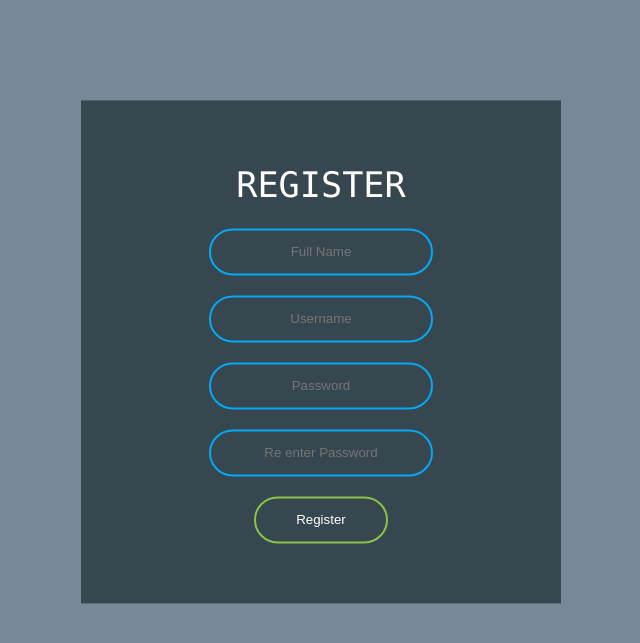
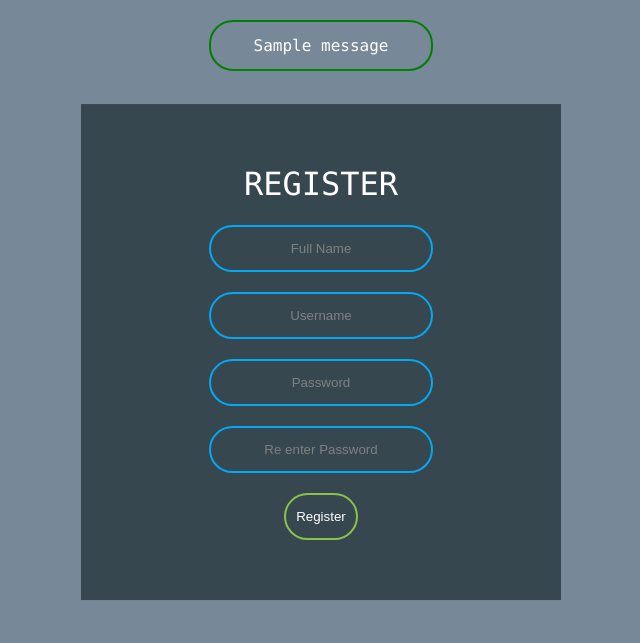
Before and after one commit to Karenw1004/hm647, a Flask app: page /register in a window 1280 px wide. Shown: the part 48-691 px from the top of the page, without its empty margins (319-959 px from the left). Run offline with Flask 2, Linux system fonts and the light colour scheme; tables that the repository leaves empty hold one stand-in row (values such as "Sample post"); one stand-in notice (Sample message) is shown.

Commit message:
grey box css

```diff
--- a/HM/static/styles/payment.css
+++ b/HM/static/styles/box.css
@@ -5,7 +5,7 @@ body
     font-family: consolas;
     background-color: #778899;
 }
-.pay-box{
+.grey-box{
     width: 400px;
     padding: 40px;
     position: absolute;
@@ -16,7 +16,7 @@ body
     text-align: center;
     opacity: 1.3;
 }
-.pay-box h1{
+.grey-box h1{
     color: white;
     text-transform: uppercase;
     font-weight: 500;
@@ -44,7 +44,16 @@ body
     border: 2px solid #03A9F4;
     width: 200px;
 }
-.pay-box input[ type = "radio"]{
+
+.error-oval{
+    border: 2px solid red;
+    width: 200px;
+}
+.success-oval{
+    border: 2px solid green;
+    width: 200px;
+}
+.grey-box input[ type = "radio"]{
     border: 0;
     margin: 20px auto;
     border: 2px solid #03A9F4;
--- a/HM/templates/register.html
+++ b/HM/templates/register.html
@@ -2,27 +2,36 @@
 
 {% block css_link %}
 <link rel= "stylesheet" type= "text/css" href= "{{ url_for('static',filename='styles/navbar.css') }}">
-
-  <!-- <link rel= "stylesheet" type= "text/css" href= "{{ url_for('static',filename='styles/index.css') }}"> -->
-  <link rel= "stylesheet" type= "text/css" href= "{{ url_for('static',filename='styles/login.css') }}">
+  <link rel= "stylesheet" type= "text/css" href= "{{ url_for('static',filename='styles/box.css') }}">
 {% endblock %}
 
 {% block content %}
 <body class="">
 
-  <div class="">
-    {% include "navbar.html" %}
+  {% include "navbar.html" %}
 
+  {% with messages = get_flashed_messages(with_categories=true) %}
+    {% if messages %}
+    {% for category, message in messages %}
+      {% if category == "error" or category == "warning"  %}
+        <div class="oval error-oval">{{message}} </div>
+      {% else %}
+        <div class="oval success-oval">{{message}} </div>
 
-  <form class="login-box" action="/register" method="POST">
+      {% endif %}
+  {% endfor %}
+  {% endif %}
+  {% endwith %}
+
+  <form class="grey-box" action="/register" method="POST">
     <h1>Register</h1>
-    <input type="text" name="name" placeholder="Full Name" required>
-    <input type="text" name="username" placeholder="Username" required>
-    <input type="password" name="password1" placeholder="Password" required>
-    <input type="password" name="password2" placeholder="Re enter Password" required>
+    <input type="text" name="name" class="oval blue-oval" placeholder="Full Name" required>
+    <input type="text" name="username" class="oval blue-oval" placeholder="Username" required>
+    <input type="password" name="password1" class="oval blue-oval" placeholder="Password" required>
+    <input type="password" name="password2" class="oval blue-oval" placeholder="Re enter Password" required>
     <input type="hidden" name="csrf_token" value="{{ csrf_token() }}"/>
 
-    <input type="submit" value="Register" >
+    <input type="submit" class="oval green-oval" value="Register" >
   </form>
 
 
```
Also changed, not shown: HM/templates/login.html (+19 -6 lines), HM/templates/payment.html (+16 -4 lines).
